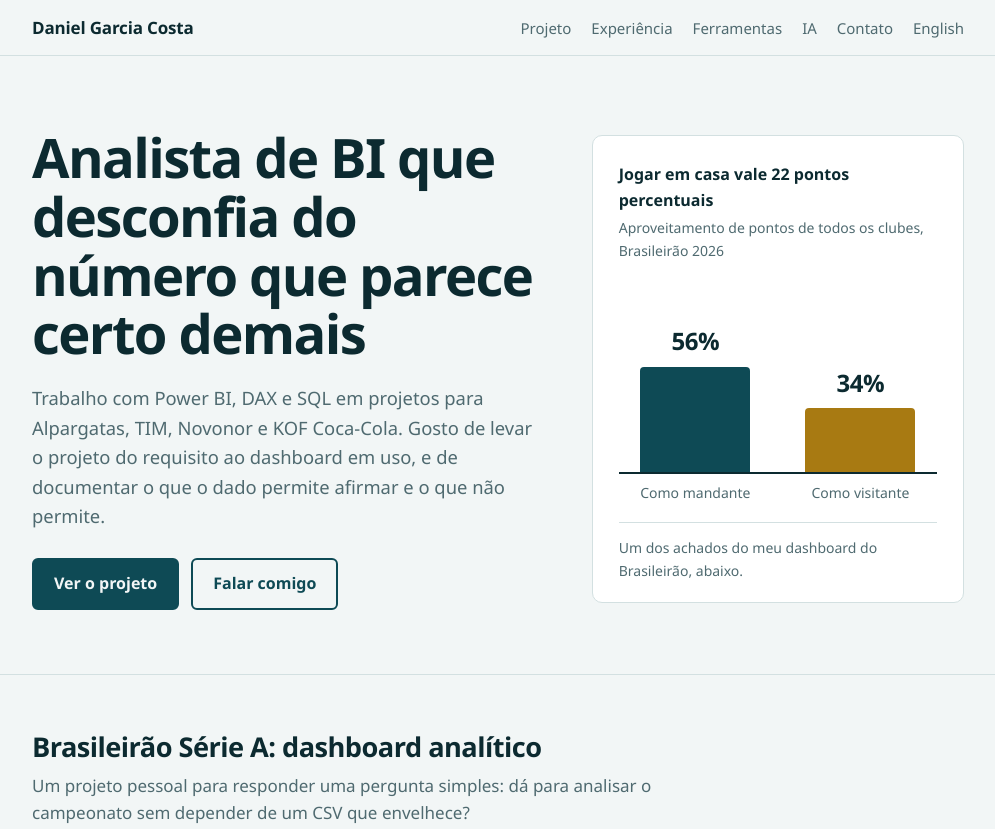
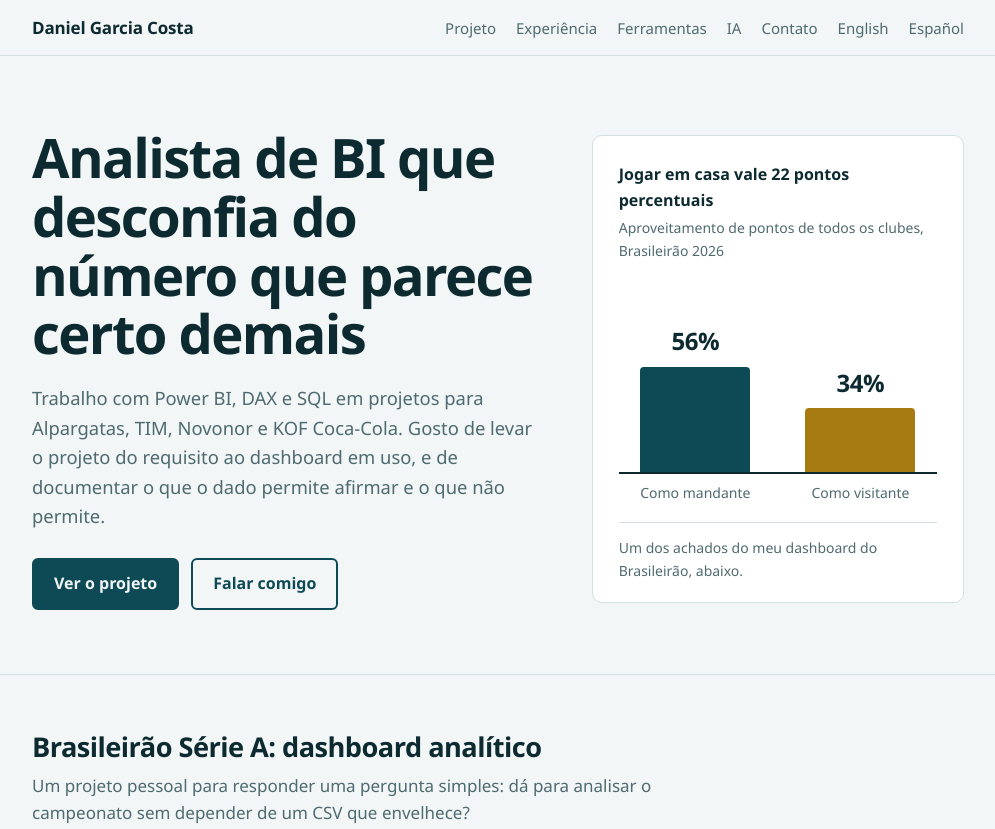
Before and after one commit to Daniel-Garcia-Costa/Daniel-Garcia-Costa.github.io, a plain HTML site: page index.html in a window 1280 px wide. Shown: the top 829 px of the page, without its empty margins (142-1137 px from the left). Drawn offline with Linux system fonts and the light colour scheme.

Commit message:
Add Spanish language link to navigation

```diff
--- a/index.html
+++ b/index.html
@@ -164,6 +164,7 @@ footer { border-top: 1px solid var(--line); padding: 28px 0 48px; color: var(--m
         <li><a href="#ia">IA</a></li>
         <li><a href="#contato">Contato</a></li>
         <li><a href="en/" hreflang="en" lang="en">English</a></li>
+        <li><a href="es/" hreflang="es" lang="es">Español</a></li>
       </ul>
     </nav>
   </div>
```
